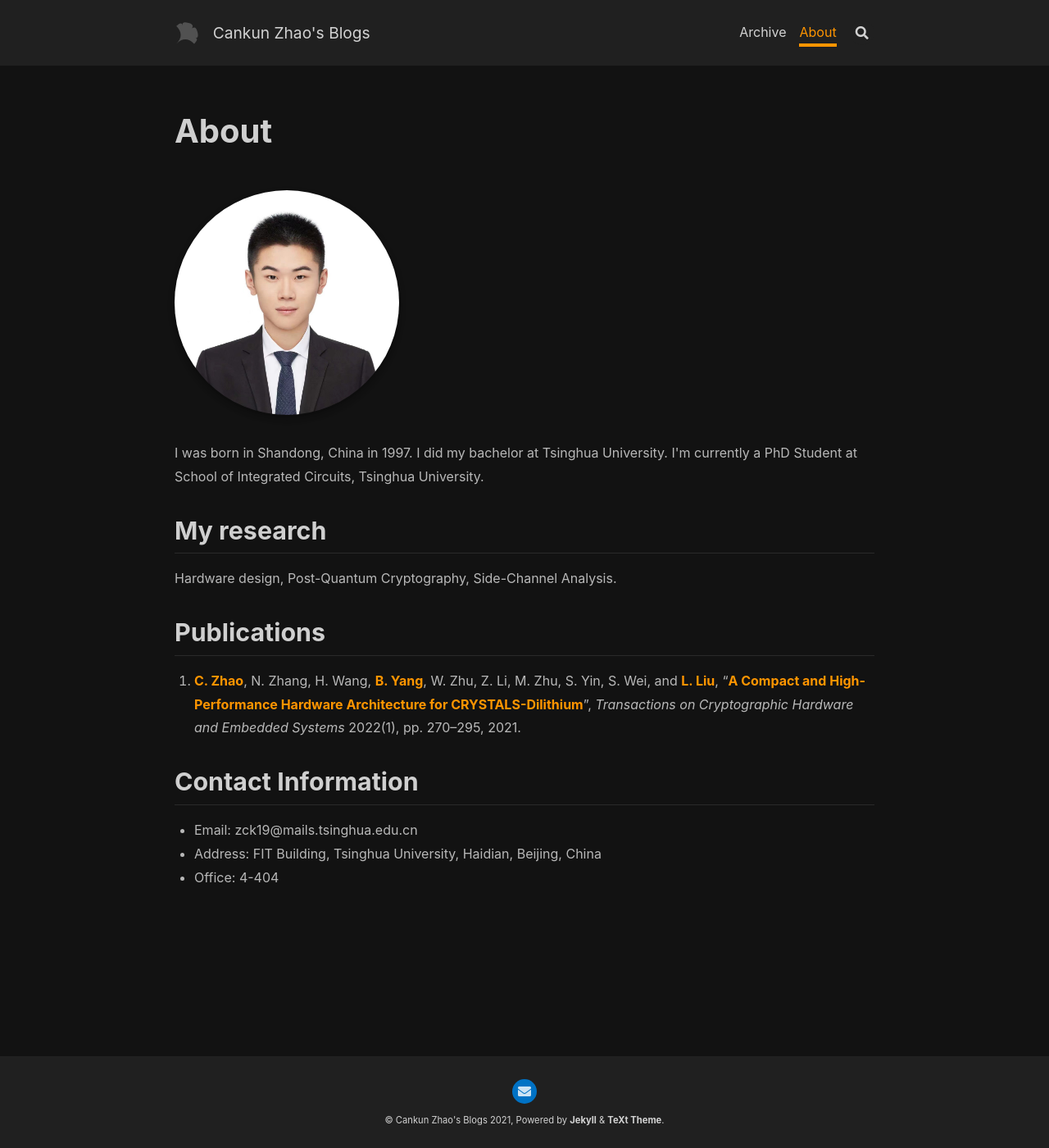
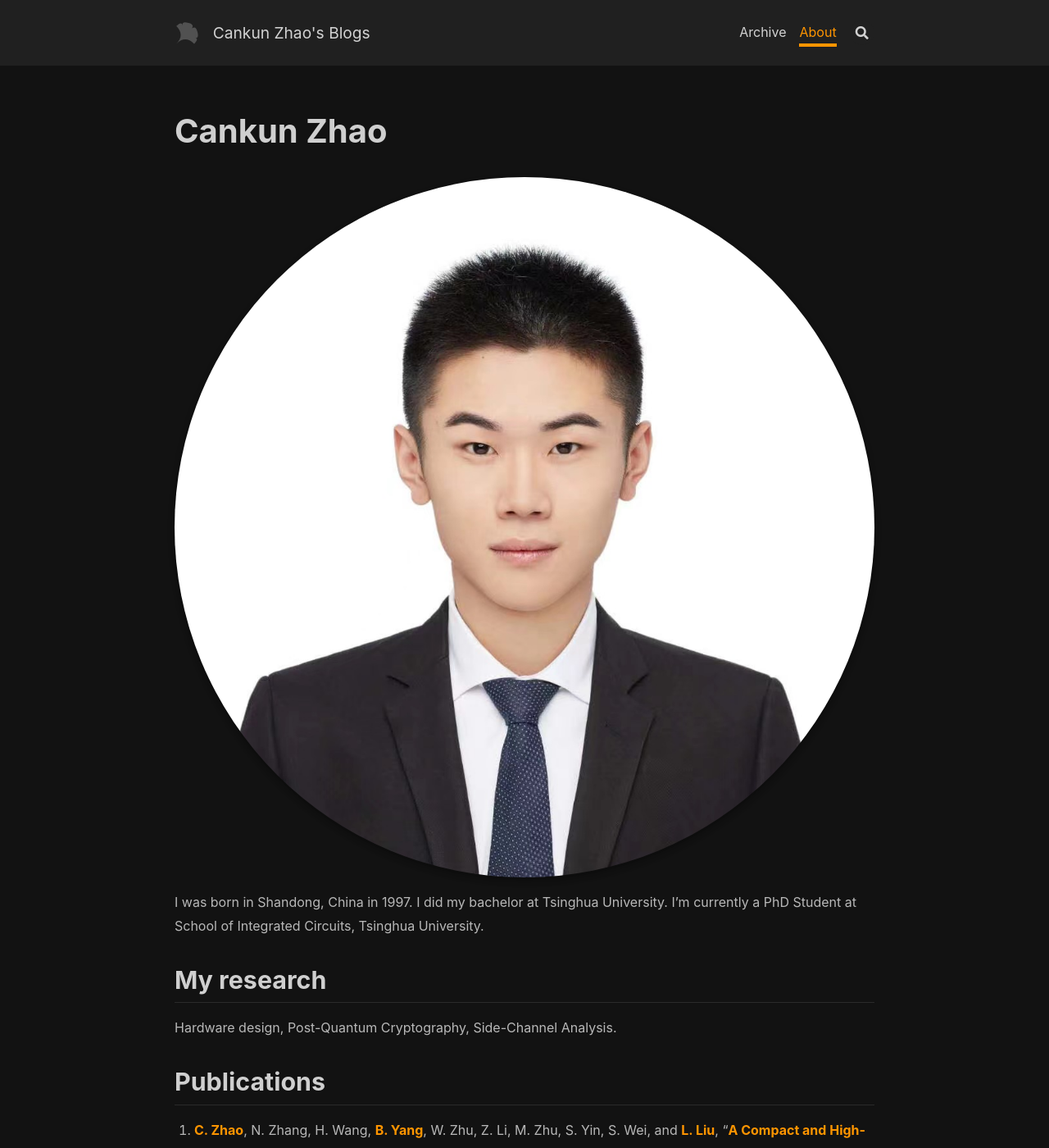
Before and after one commit to zck15/zck15.github.io, a Jekyll site: the page built from about.md, in a window 1280 px wide and 1400 px high. Shown: the whole window at 82% size. Built offline with Jekyll 4.4.1, drawn with Linux system fonts in a browser that asks for light colours; nearby versions of some CDN libraries; some of the changed lines change nothing that is shown.

Commit message:
modify about

```diff
--- a/_config.yml
+++ b/_config.yml
@@ -49,7 +49,7 @@
   zhihu     : # "user_name" the last part of your profile url, e.g. https://www.zhihu.com/people/user_name
   douban    : # "user_name" the last part of your profile url, e.g. https://www.douban.com/people/user_name
   linkedin  : # "user_name" the last part of your profile url, e.g. https://www.linkedin.com/in/user_name
-  github    : # "user_name" the last part of your profile url, e.g. https://github.com/user_name
+  github    : zck15 # "user_name" the last part of your profile url, e.g. https://github.com/user_name
   npm       : # "user_name" the last part of your profile url, e.g. https://www.npmjs.com/~user_name
 
 
--- a/about.md
+++ b/about.md
@@ -1,42 +1,12 @@
 ---
 layout: article
-titles:
-  # @start locale config
-  en      : &EN       About
-  en-GB   : *EN
-  en-US   : *EN
-  en-CA   : *EN
-  en-AU   : *EN
-  zh-Hans : &ZH_HANS  关于
-  zh      : *ZH_HANS
-  zh-CN   : *ZH_HANS
-  zh-SG   : *ZH_HANS
-  zh-Hant : &ZH_HANT  關於
-  zh-TW   : *ZH_HANT
-  zh-HK   : *ZH_HANT
-  ko      : *EN
-  ko-KR   : *EN
-  fr      : *EN
-  fr-BE   : *EN
-  fr-CA   : *EN
-  fr-CH   : *EN
-  fr-FR   : *EN
-  fr-LU   : *EN
-  # @end locale config
+title: Cankun Zhao
 key: page-about
 ---
 
-<div class="grid-containre">
-<div class="grid grid--p-2">
-<div class="cell cell--12 cell--md-4 " markdown="1">
 ![Image](https://github.com/zck15/zck15.github.io/raw/main/screenshots/CankunZhao.jpg){:.circle.shadow}
-</div>
-<div class="cell">
-    I was born in Shandong, China in 1997. I did my bachelor at Tsinghua University. I'm currently a PhD Student at School of Integrated Circuits, Tsinghua University.
-</div>
-</div>
-</div>
 
+I was born in Shandong, China in 1997. I did my bachelor at Tsinghua University. I'm currently a PhD Student at School of Integrated Circuits, Tsinghua University.
 
 ## My research
 
```
